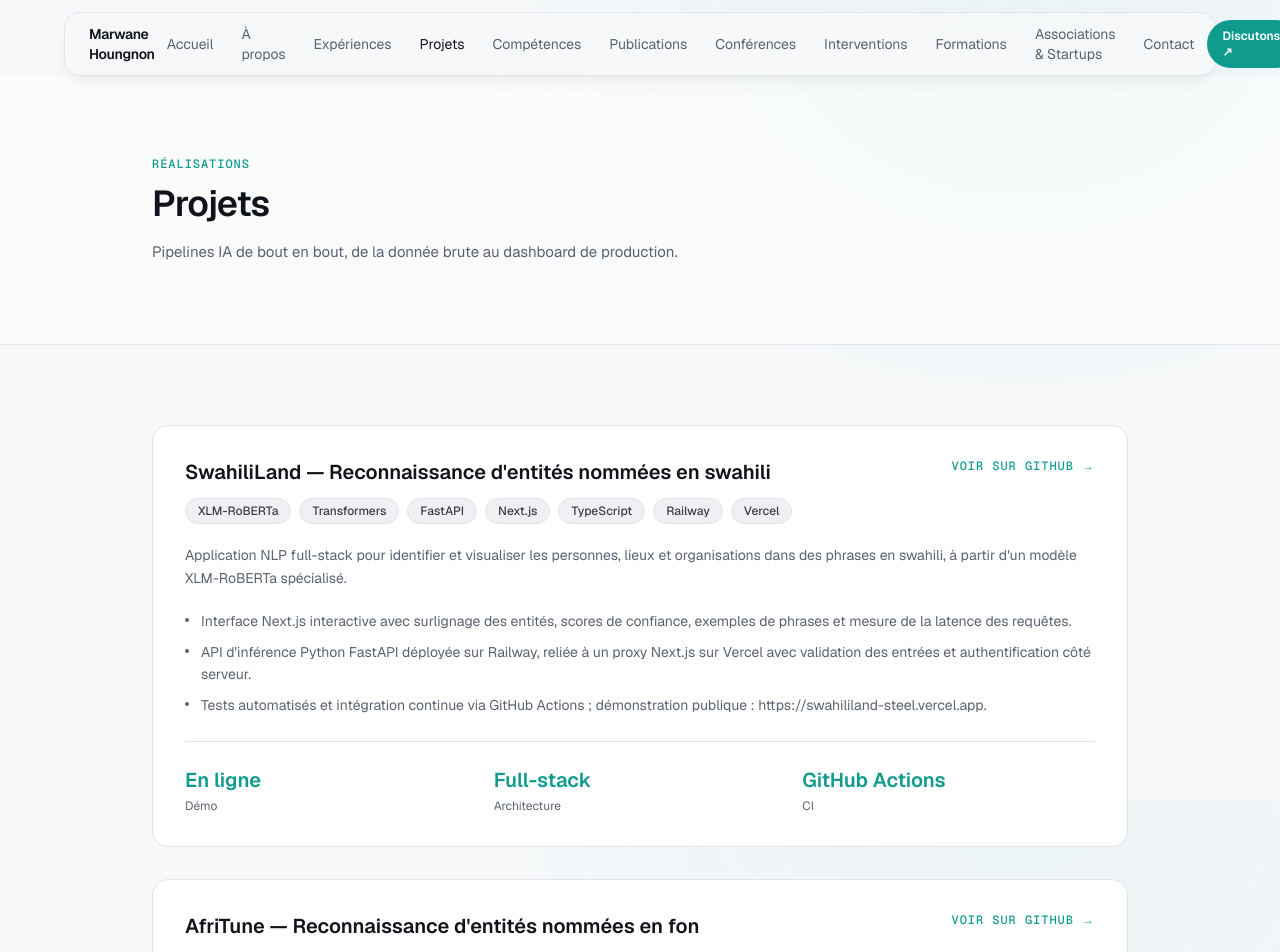
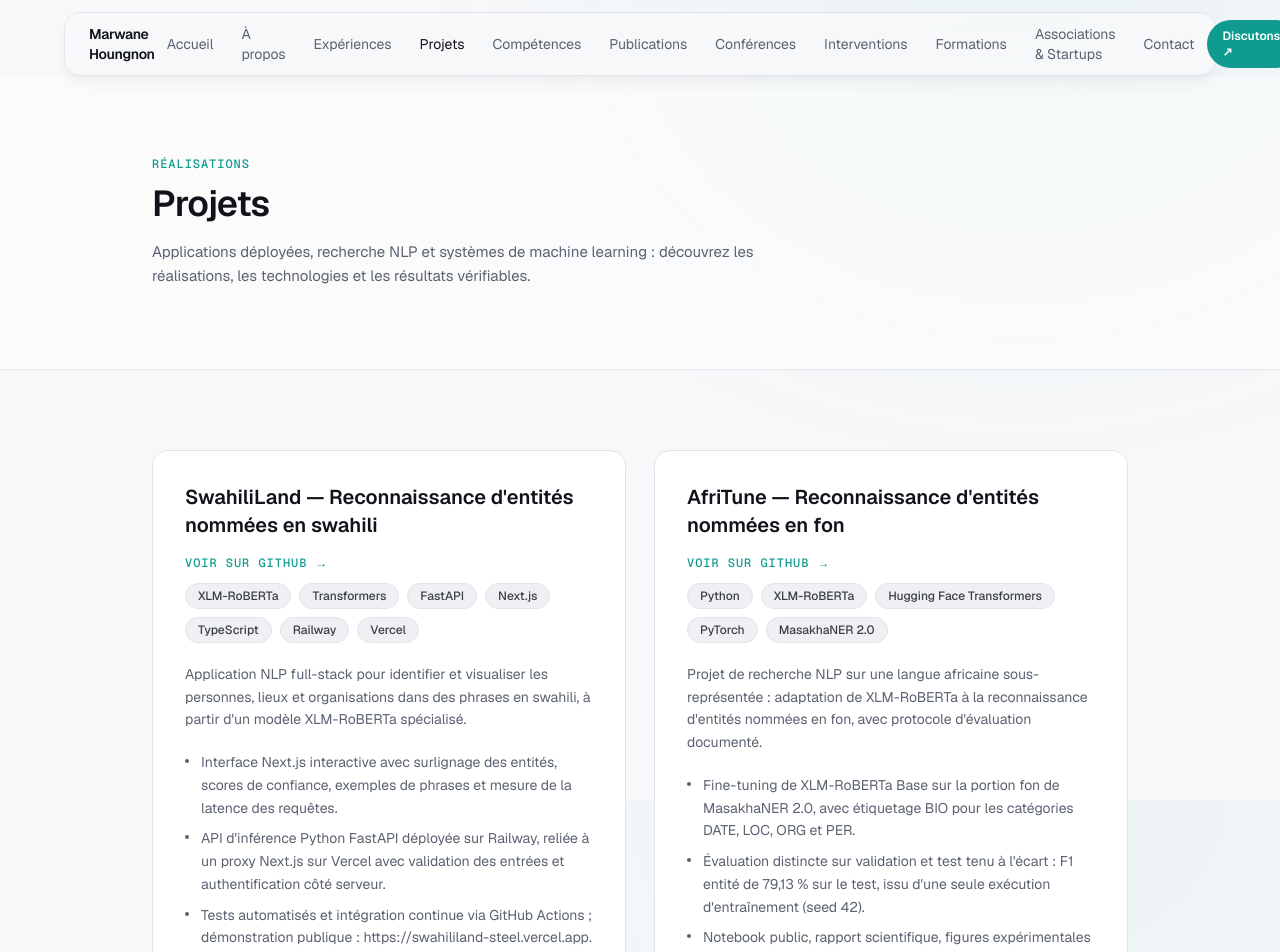
Before and after one commit to Thekidmaroi/MY-PORTOFOLIO, a Next.js app: page /projets in a window 1280 px wide. Shown: the top 952 px of the page. Built offline with nearby package versions, Linux system fonts and the light colour scheme.

Commit message:
feat(ui): responsive projects gallery with consistent cards

```diff
--- a/src/app/projets/page.tsx
+++ b/src/app/projets/page.tsx
@@ -14,21 +14,21 @@ export default function ProjectsPage() {
       <PageHeader
         kicker="Réalisations"
         title="Projets"
-        description="Pipelines IA de bout en bout, de la donnée brute au dashboard de production."
+        description="Applications déployées, recherche NLP et systèmes de machine learning : découvrez les réalisations, les technologies et les résultats vérifiables."
       />
 
       <Section>
-        <div className="space-y-8">
+        <div className="grid gap-7 lg:grid-cols-2">
           {projects.map((project) => {
             const hasLink = !project.githubUrl.startsWith("#TODO");
             return (
-              <Card key={project.name}>
+              <Card key={project.name} className="flex h-full flex-col">
                 {project.photo && (
                   <MediaSlot
                     src={project.photo}
                     alt={`Illustration — ${project.name}`}
                     variant="cover"
-                    className="mb-5 aspect-[4/3] w-full"
+                    className="mb-5 aspect-[16/9] w-full"
                     sizes="(min-width: 1024px) 800px, 100vw"
                   />
                 )}
@@ -65,7 +65,7 @@ export default function ProjectsPage() {
                   ))}
                 </ul>
 
-                <div className="mt-6 grid grid-cols-3 gap-4 border-t border-border pt-6">
+                <div className="mt-auto grid grid-cols-3 gap-3 border-t border-border pt-6">
                   {project.metrics.map((metric) => (
                     <div key={metric.label}>
                       <p className="text-lg font-semibold text-accent sm:text-xl">{metric.value}</p>
```
